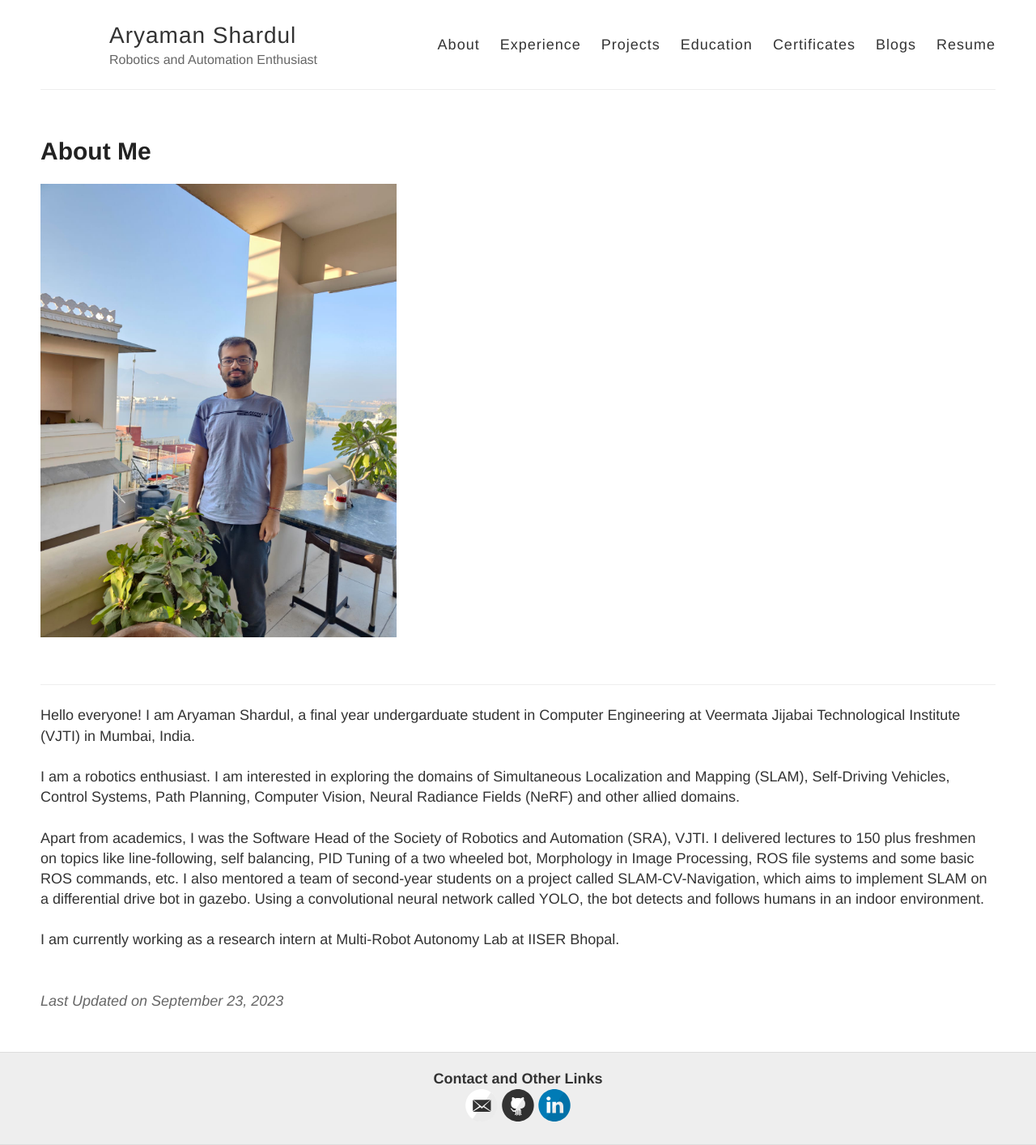
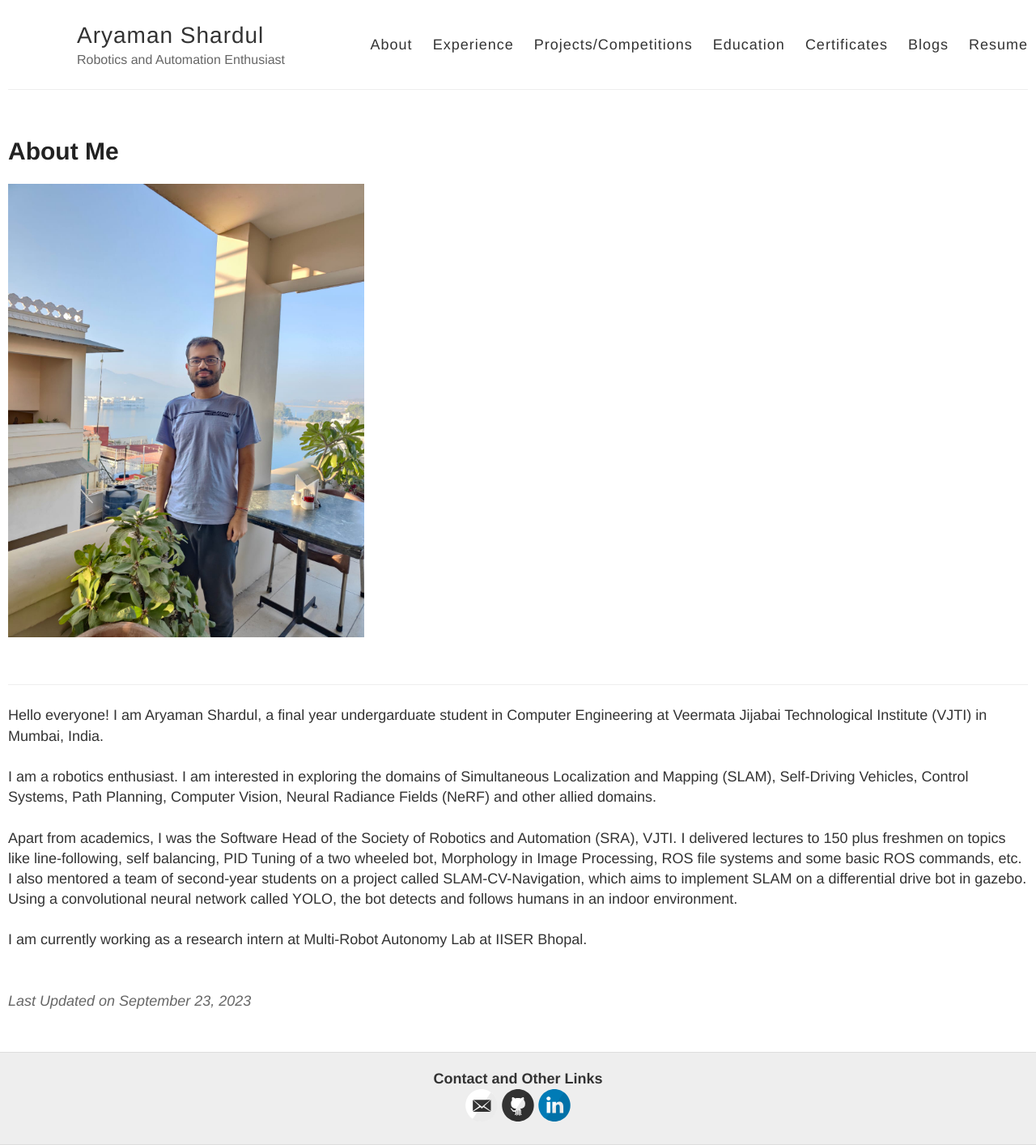
Before and after one commit to Aryaman22102002/Aryaman22102002.github.io, a Jekyll site: the page built from index.html, in a window 1280 px wide. Shown: the whole page at 81% size. Built offline with Jekyll 4.4.1, drawn with Linux system fonts in a browser that asks for light colours.

Commit message:
Minor Update

```diff
--- a/_layouts/default.html
+++ b/_layouts/default.html
@@ -30,7 +30,7 @@
                 <nav>
                     <a href="{{ site.baseurl }}/">About</a>
                     <a href="{{ site.baseurl }}/work_experience">Experience</a>
-                    <a href="{{ site.baseurl }}/projects">Projects</a>
+                    <a href="{{ site.baseurl }}/projects">Projects/Competitions</a>
                     <a href="{{ site.baseurl }}/education">Education</a>
                     <a href="{{ site.baseurl }}/MOOC_Certificates_List">Certificates</a>
                     <a href="{{ site.baseurl }}/blogs">Blogs</a>
--- a/style.scss
+++ b/style.scss
@@ -25,7 +25,7 @@ body {
 
 .container {
   margin: 0 auto;
-  max-width: 1200px;
+  max-width: 1500px;
   padding: 0 10px;
   width: 100%;
 }
```
